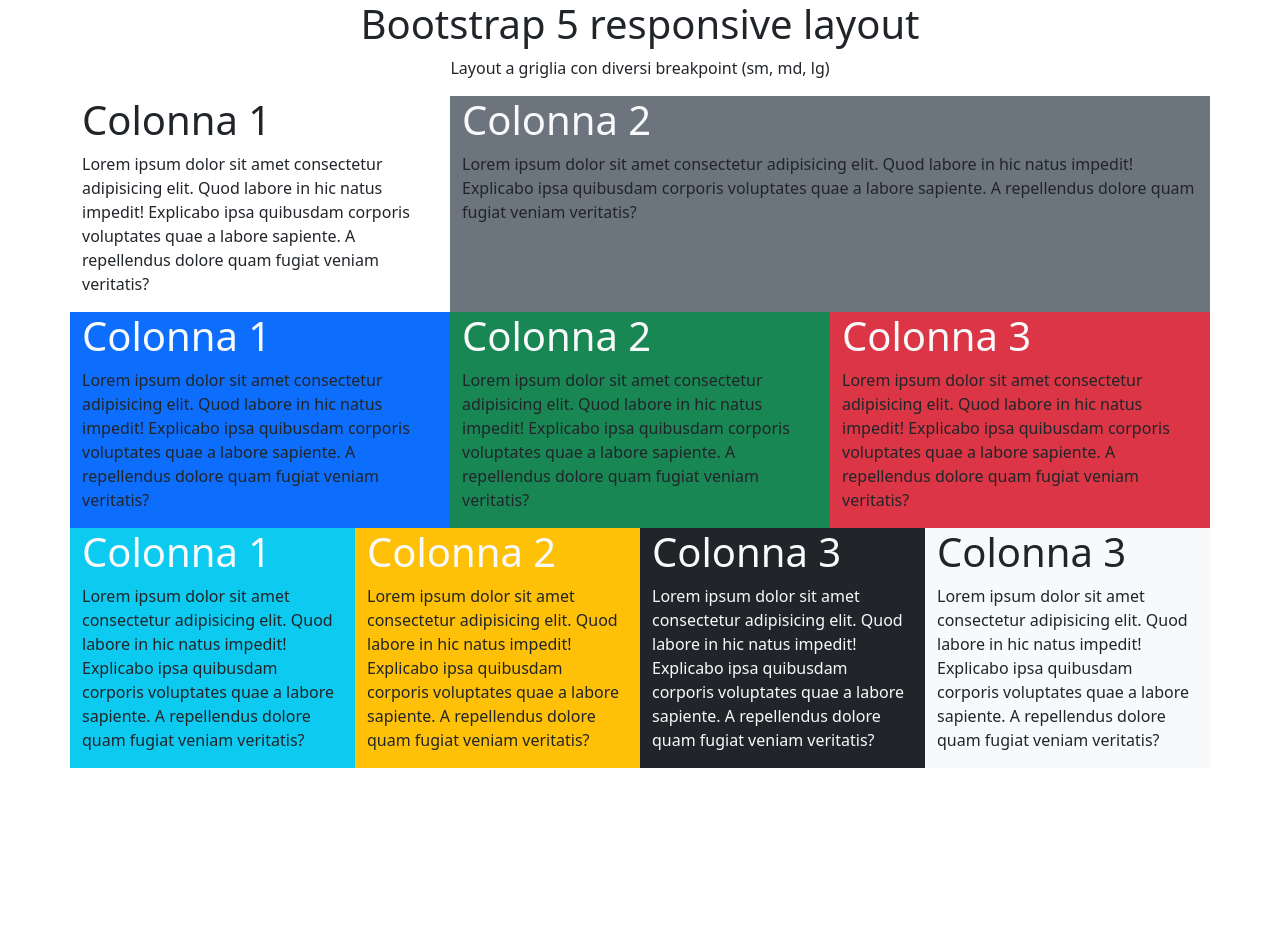
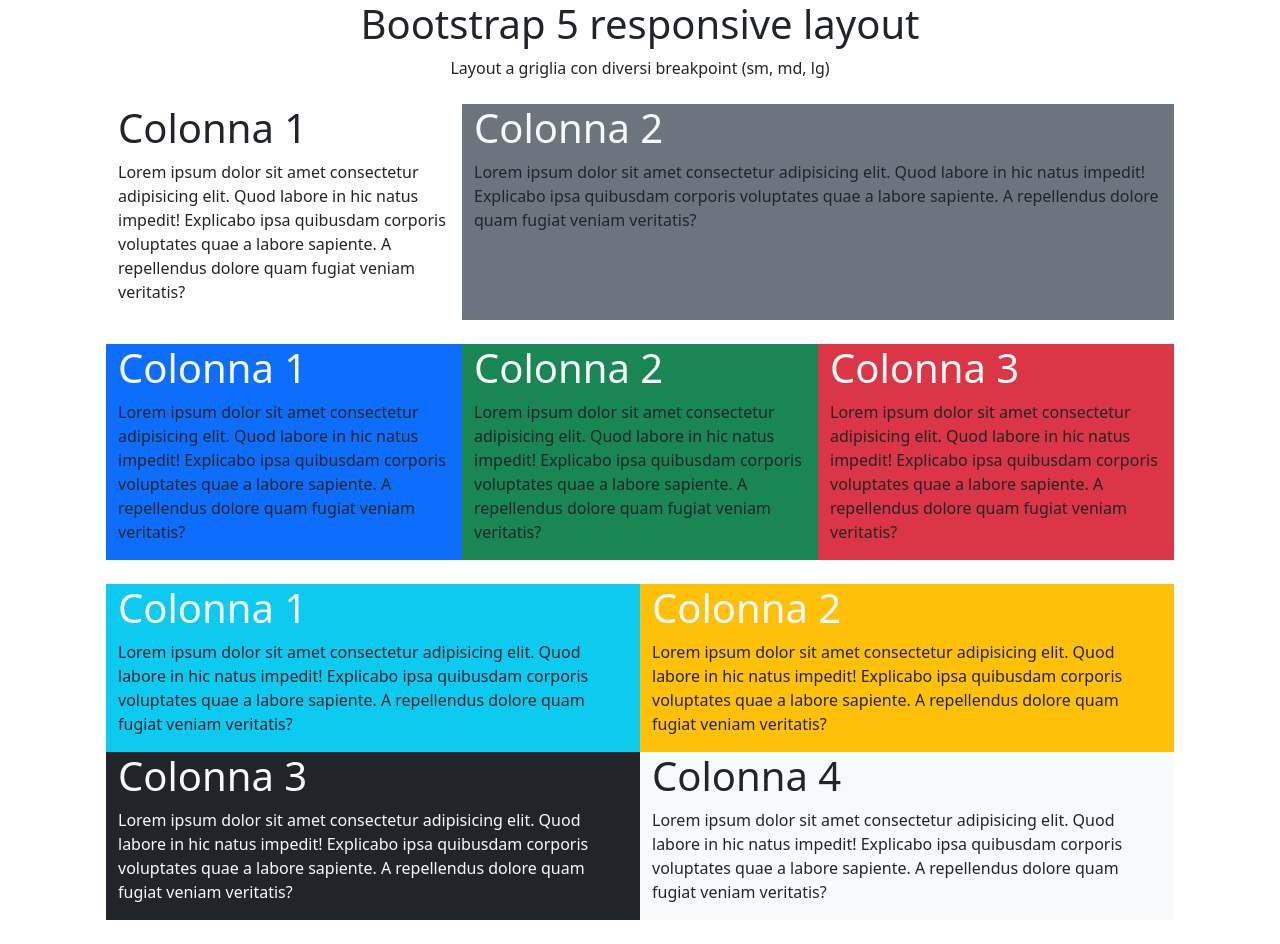
Before and after one commit to LorenzoScalvini/htmlcss-bootstrap-layout, a plain HTML site: page index.html in a window 1280 px wide. Before the commit the page ends 800 px from the top, so only its background shows below. Drawn offline with nearby package versions, Linux system fonts and the light colour scheme.

Commit message:
ADD: layout completo

```diff
--- a/index.html
+++ b/index.html
@@ -15,7 +15,7 @@
     <main>
        <section>
         <div class="container">
-            <div class="row row-gap-3">
+            <div class="row m-4">
               <div class="col-sm-12 col-md-6 col-lg-4">
                 <h1>Colonna 1</h1>
                 <p>Lorem ipsum dolor sit amet consectetur adipisicing elit. Quod labore in hic natus impedit! Explicabo ipsa quibusdam corporis voluptates quae a labore sapiente. A repellendus dolore quam fugiat veniam veritatis?</p>
@@ -30,7 +30,7 @@
 
        <section>
         <div class="container">
-            <div class="row">
+            <div class="row m-4">
               <div class="col-sm-6 col-md-4 bg-primary">
                 <h1 class="text-light">Colonna 1</h1>
                 <p>Lorem ipsum dolor sit amet consectetur adipisicing elit. Quod labore in hic natus impedit! Explicabo ipsa quibusdam corporis voluptates quae a labore sapiente. A repellendus dolore quam fugiat veniam veritatis?</p>
@@ -49,21 +49,21 @@
 
        <section>
         <div class="container">
-            <div class="row">
-              <div class="col bg-info">
+            <div class="row m-4">
+              <div class="col col-sm-6 bg-info">
                 <h1 class="text-light">Colonna 1</h1>
                 <p>Lorem ipsum dolor sit amet consectetur adipisicing elit. Quod labore in hic natus impedit! Explicabo ipsa quibusdam corporis voluptates quae a labore sapiente. A repellendus dolore quam fugiat veniam veritatis?</p>
               </div>
-              <div class="col bg-warning">
+              <div class="col col-sm-6 bg-warning">
                 <h1 class="text-light">Colonna 2</h1>
                 <p>Lorem ipsum dolor sit amet consectetur adipisicing elit. Quod labore in hic natus impedit! Explicabo ipsa quibusdam corporis voluptates quae a labore sapiente. A repellendus dolore quam fugiat veniam veritatis?</p>
               </div>
-              <div class="col bg-dark">
+              <div class="col col-sm-6 bg-dark">
                 <h1 class="text-light">Colonna 3</h1>
                 <p class="text-light">Lorem ipsum dolor sit amet consectetur adipisicing elit. Quod labore in hic natus impedit! Explicabo ipsa quibusdam corporis voluptates quae a labore sapiente. A repellendus dolore quam fugiat veniam veritatis?</p>
               </div>
-              <div class="col bg-light">
-                <h1>Colonna 3</h1>
+              <div class="col col-sm-6 bg-light">
+                <h1>Colonna 4</h1>
                 <p>Lorem ipsum dolor sit amet consectetur adipisicing elit. Quod labore in hic natus impedit! Explicabo ipsa quibusdam corporis voluptates quae a labore sapiente. A repellendus dolore quam fugiat veniam veritatis?</p>
               </div>
             </div>
```
